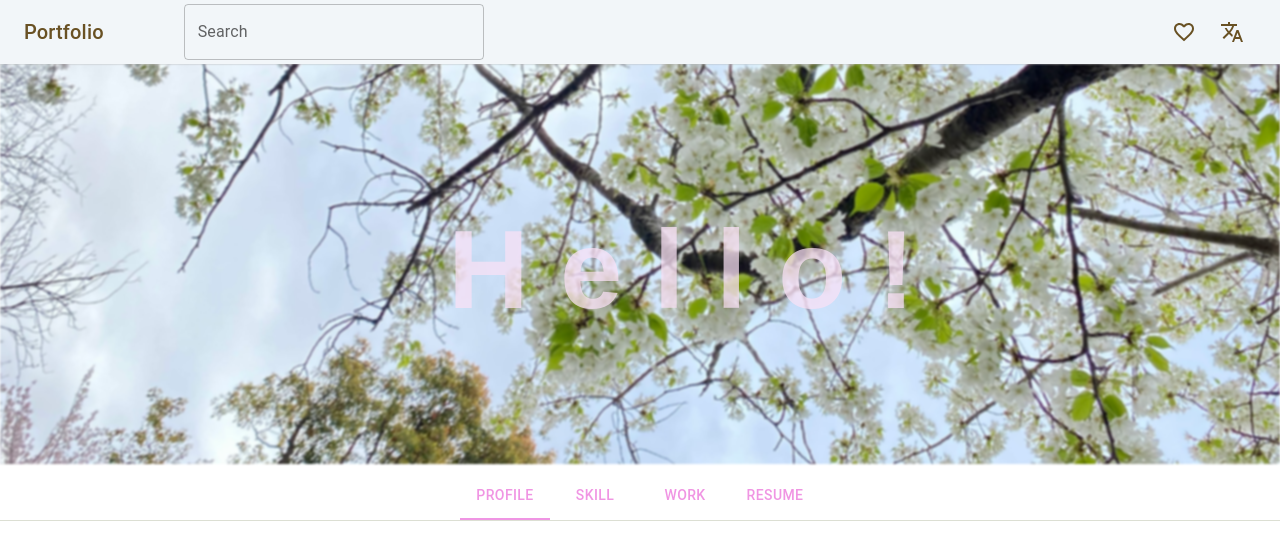
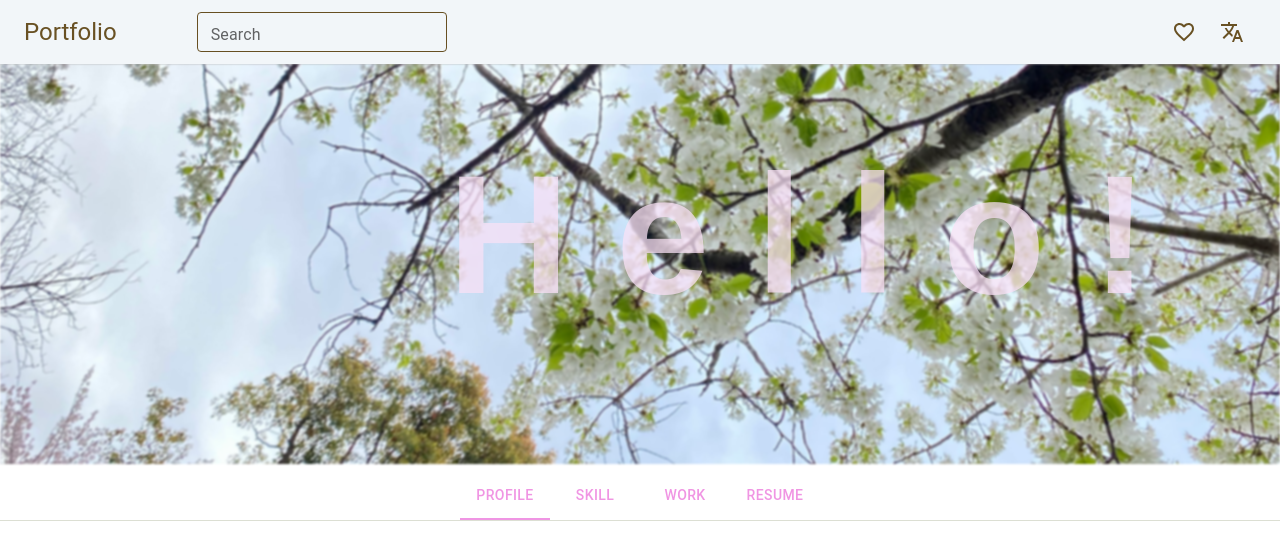
Before and after one commit to Shishimai1996/portfolio, a React (Create React App) app: page / in a window 1280 px wide. Shown: the top 560 px of the page. Built offline with nearby package versions, Linux system fonts and the light colour scheme; a web font is replaced by a local one.

Commit message:
search component

```diff
--- a/src/App.css
+++ b/src/App.css
@@ -50,21 +50,21 @@
 }
 
 .text-overlay {
-  position: absolute;
-  top: 35%;
+  position: fixed;
+  top: 0%;
   left: 35%;
-  transform: translate(-50%, -50%);
+  transform: translate(-10%, -10%);
   color: #f9e1f6bb;
   font-size: 7em;
   font-weight: 800;
-  font-family: Arial, Helvetica, sans-serif;
+  /* font-family: Arial, Helvetica, sans-serif; */
 }
 
-h1 {
+/* h1 {
   color: #c0c5c2;
   font-family: Arial, Helvetica, sans-serif;
-}
+} */
 
-p {
+/* p {
   color: #7a7d7c;
-}
+} */
--- a/src/App.tsx
+++ b/src/App.tsx
@@ -4,7 +4,7 @@ import './App.css'
 import Page from './page'
 import sakura from '../src/image/sakura.jpg'
 import { Header } from './component/header'
-import { Grow } from '@mui/material'
+import { Box, Grow } from '@mui/material'
 
 function App() {
   const [showHello, setShowHello] = useState(false)
@@ -33,7 +33,9 @@ function App() {
           <img src={sakura} className="sakura" alt="sakura" />
 
           <Grow in={showHello} timeout={1000} unmountOnExit>
-            <div className="text-overlay">H e l l o !</div>
+            <Box className="text-overlay">
+              <h2>H e l l o !</h2>
+            </Box>
           </Grow>
         </div>
         <Page tabIndex={tabIndex} />
--- a/src/component/header.tsx
+++ b/src/component/header.tsx
@@ -1,61 +1,14 @@
 import * as React from 'react'
-// import { styled, alpha } from '@mui/material/styles'
 import AppBar from '@mui/material/AppBar'
 import Box from '@mui/material/Box'
 import Toolbar from '@mui/material/Toolbar'
 import IconButton from '@mui/material/IconButton'
 import Typography from '@mui/material/Typography'
-// import InputBase from '@mui/material/InputBase'
-// import SearchIcon from '@mui/icons-material/Search'
 import FavoriteBorderIcon from '@mui/icons-material/FavoriteBorder'
 import FavoriteIcon from '@mui/icons-material/Favorite'
 import TranslateIcon from '@mui/icons-material/Translate'
 import { useEffect, useState } from 'react'
-import {
-  Autocomplete,
-  // AutocompleteChangeDetails,
-  // AutocompleteChangeReason,
-  TextField,
-} from '@mui/material'
-
-// const Search = styled('div')(({ theme }) => ({
-//   position: 'relative',
-//   borderRadius: theme.shape.borderRadius,
-//   backgroundColor: alpha(theme.palette.common.white, 0.15),
-//   '&:hover': {
-//     backgroundColor: alpha(theme.palette.common.white, 0.25),
-//   },
-//   marginRight: theme.spacing(2),
-//   marginLeft: 0,
-//   width: '100%',
-//   [theme.breakpoints.up('sm')]: {
-//     marginLeft: theme.spacing(3),
-//     width: 'auto',
-//   },
-// }))
-
-// const SearchIconWrapper = styled('div')(({ theme }) => ({
-//   padding: theme.spacing(0, 2),
-//   height: '100%',
-//   position: 'absolute',
-//   pointerEvents: 'none',
-//   display: 'flex',
-//   alignItems: 'center',
-//   justifyContent: 'center',
-// }))
-
-// const StyledInputBase = styled(InputBase)(({ theme }) => ({
-//   color: 'inherit',
-//   '& .MuiInputBase-input': {
-//     padding: theme.spacing(1, 1, 1, 0),
-//     paddingLeft: `calc(1em + ${theme.spacing(4)})`,
-//     transition: theme.transitions.create('width'),
-//     width: '100%',
-//     [theme.breakpoints.up('md')]: {
-//       width: '20ch',
-//     },
-//   },
-// }))
+import { Autocomplete, TextField } from '@mui/material'
 
 interface HeaderComponentProps {
   onValueChange: (value: number) => void
@@ -65,42 +18,126 @@ export const Header: React.FC<HeaderComponentProps> = ({ onValueChange }) => {
   const [isHeartClicked, setIsHeartClicked] = useState(false)
   const [search, setSearch] = useState<string>('')
   const [debouncedValue, setDebouncedValue] = useState(search)
-
-  const searchList = [
+  interface Search {
+    label: string
+    keys: string[]
+    page: number
+  }
+  const searchList: Search[] = [
     {
-      key: 'profile',
+      label: 'Profile',
+      keys: ['bio', 'summary', 'overview', 'background'], //summary
       page: 0,
     },
-    { key: 'Profile', page: 0 },
-    { key: 'PROFILE', page: 0 },
-    { key: 'skill', page: 1 },
-    { key: 'Skill', page: 1 },
-    { key: 'SKILL', page: 1 },
-    { key: 'work', page: 2 },
-    { key: 'Work', page: 2 },
-    { key: 'WORK', page: 2 },
-    { key: 'resume', page: 3 },
-    { key: 'Resume', page: 3 },
-    { key: 'RESUME', page: 3 },
-    { key: 'contact', page: 0 },
-    { key: 'address', page: 0 },
-    { key: 'about', page: 0 },
-    { key: 'me', page: 0 },
-    { key: 'programming', page: 1 },
-    { key: 'language', page: 1 },
-    { key: 'framework', page: 1 },
-    { key: 'design', page: 1 },
-    { key: 'tool', page: 1 },
-    { key: 'development', page: 1 },
-    { key: 'grafana', page: 2 },
-    { key: 'chart', page: 2 },
+    {
+      label: 'Skill',
+      keys: [
+        'abilities',
+        'expertise',
+        'competencies',
+        'proficiencies',
+        'capabilities',
+      ],
+      page: 0,
+    },
+    {
+      label: 'Work',
+      keys: [
+        'projects',
+        'job',
+        'pieces',
+        'creations', //
+        'examples',
+        'portfolio items',
+      ],
+      page: 2,
+    },
+    {
+      label: 'Resume',
+      keys: [
+        'cv',
+        'career summary',
+        'professional history',
+        'employment record',
+      ],
+      page: 3,
+    },
+    {
+      label: 'Contact address',
+      keys: [
+        'get in touch',
+        'reach out',
+        'connect',
+        'contact information',
+        'inquiries',
+      ],
+      page: 0,
+    },
+    {
+      label: 'About me',
+      keys: ['about', 'me', 'introduction', 'personal statement'],
+      page: 0,
+    },
+    {
+      label: 'Programming',
+      keys: [
+        'coding',
+        'software development',
+        'software engineering',
+        'application development',
+      ],
+      page: 1,
+    },
+    {
+      label: 'Language',
+      keys: ['scripting', 'technologies', 'frameworks'], //framework
+      page: 1,
+    },
+    {
+      label: 'Framework',
+      keys: ['library', 'toolkit', 'Platform', 'architecture', 'system'],
+      page: 1,
+    },
+    { label: 'Design tool', keys: ['graphics tool', 'creative tool'], page: 1 }, //tool
+
+    {
+      label: 'Development',
+      keys: [
+        'engineering',
+        'creation', //creation
+        'construction',
+        'build',
+        'implementation',
+      ],
+      page: 1,
+    },
+    {
+      label: 'Grafana',
+      keys: [
+        'dashboard',
+        'visualization tool',
+        'analytics platform', //platform
+        'reporting tool',
+      ],
+      page: 2,
+    },
+    {
+      label: 'Chart',
+      keys: [
+        'graph',
+        'diagram',
+        'plot', //plo
+        'visualization',
+        'figure',
+        'data representation',
+      ],
+      page: 2,
+    },
   ]
+
   const handleInputChange = (
-    // e: React.ChangeEvent<HTMLInputElement | HTMLTextAreaElement>
     event: React.SyntheticEvent<Element, Event>,
     value: string
-    // reason: AutocompleteChangeReason,
-    // details?: AutocompleteChangeDetails<string>
   ) => {
     setSearch(value)
   }
@@ -115,7 +152,16 @@ export const Header: React.FC<HeaderComponentProps> = ({ onValueChange }) => {
   }, [search])
 
   useEffect(() => {
-    const result = searchList.find((item) => item.key === debouncedValue)
+    const result = searchList.find((item) => {
+      // return (
+      //   item.keys.includes(debouncedValue.toLowerCase()) ||
+      //   item.label.toLowerCase() === debouncedValue.toLowerCase()
+      // )
+      return (
+        item.keys.find((item) => item.includes(debouncedValue.toLowerCase())) ||
+        item.label.toLowerCase().includes(debouncedValue.toLowerCase())
+      )
+    })
     const page = result ? result.page : undefined
     // const searchValue = searchList[debouncedValue as keyof typeof searchList]
     if (page !== undefined) {
@@ -144,35 +190,89 @@ export const Header: React.FC<HeaderComponentProps> = ({ onValueChange }) => {
       >
         <Toolbar>
           <Typography
-            variant="h6"
+            variant="h5"
             noWrap
             component="div"
             sx={{ display: { xs: 'none', sm: 'block' } }}
           >
             Portfolio
           </Typography>
-          {/* <Search>
-            <SearchIconWrapper sx={{ borderColor: '#523601dc' }}>
-              <SearchIcon />
-            </SearchIconWrapper>
-            <StyledInputBase
-              placeholder="Search…"
-              inputProps={{ 'aria-label': 'search' }}
-              value={search}
-              onChange={handleInputChange}
-            />
-          </Search> */}
           <Box sx={{ width: 300, ml: 10, color: '#523601dc' }}>
             <Autocomplete
+              // filterOptions={(options, state) => {
+              //   const searchedInput = state.inputValue
+              //   if (searchedInput === '') {
+              //     return searchList.map((option) => option.label)
+              //   }
+
+              //   const result: string[] = []
+              //   searchList.forEach((item) => {
+              //     if (
+              //       item.keys.find((item) =>
+              //         item.includes(searchedInput.toLowerCase())
+              //       ) ||
+              //       item.label
+              //         .toLowerCase()
+              //         .includes(searchedInput.toLowerCase())
+              //     ) {
+              //       result.push(item.label)
+              //     }
+              //   })
+
+              //   return result
+              // }}
+              filterOptions={(options, state) => {
+                const searchedInput = state.inputValue
+                if (searchedInput === '') {
+                  return searchList.map((option) => option.label)
+                }
+
+                const result: string[] = []
+                searchList.forEach((item) => {
+                  if (
+                    item.label
+                      .toLowerCase()
+                      .includes(searchedInput.toLowerCase())
+                  ) {
+                    result.push(item.label)
+                  }
+                  const searchedItem = item.keys.find((item) =>
+                    item.toLowerCase().includes(searchedInput.toLowerCase())
+                  )
+                  if (searchedItem) {
+                    result.push(`${item.label} (${searchedItem})`)
+                  }
+                })
+
+                return result
+              }}
               freeSolo
               id="free-solo-2-demo"
               disableClearable
-              options={searchList.map((option) => option.key)}
+              options={['']} //will be handled by filterOptions
               onChange={handleInputChange}
               renderInput={(params) => (
                 <TextField
                   {...params}
                   label="Search"
+                  sx={{
+                    '& .MuiOutlinedInput-root': {
+                      width: '250px',
+                      height: '40px',
+                      padding: '0',
+                    },
+                    '& .MuiOutlinedInput-notchedOutline': {
+                      borderColor: '#523601dc',
+                    },
+                    '& .MuiInputBase-input': {
+                      color: '#523601dc',
+                    },
+                  }}
+                  InputLabelProps={{
+                    sx: {
+                      top: '-5px', // Adjust this value to align the label
+                    },
+                  }}
                   InputProps={{
                     ...params.InputProps,
                     type: 'search',
```
